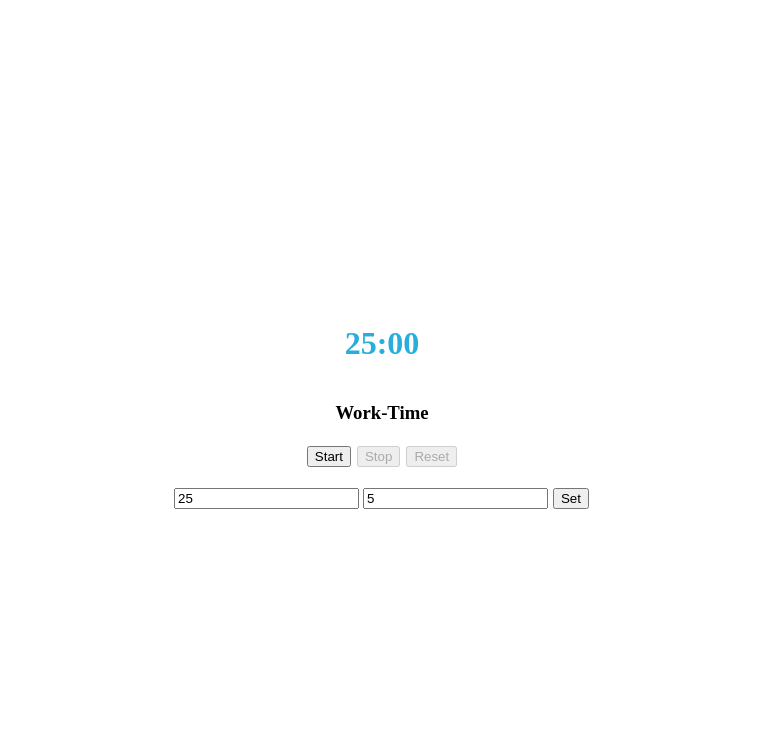
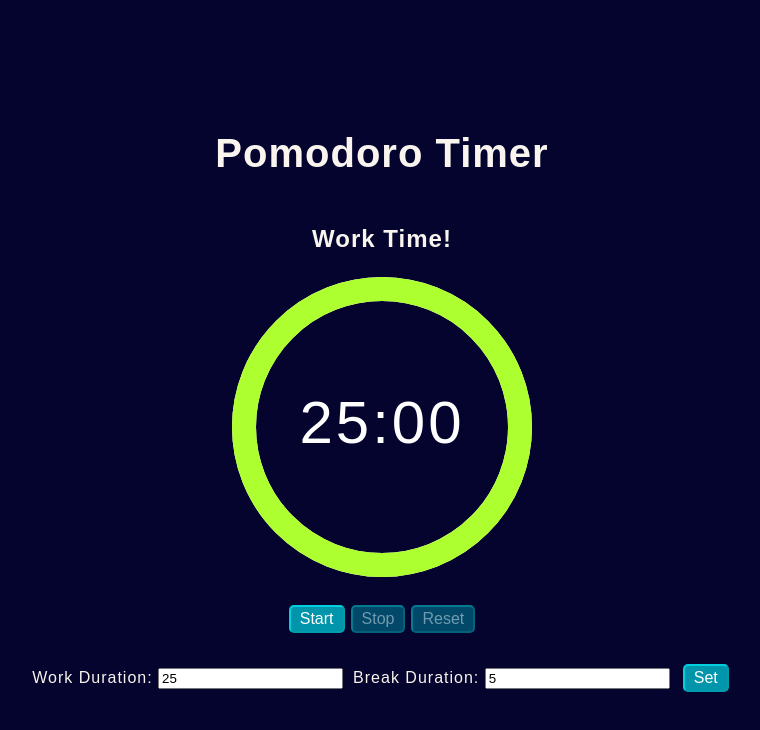
Before and after one commit to Logicalroots/React_project, a React app: page / in a window 1280 px wide. Shown: the top 730 px of the page, without its empty margins (258-1018 px from the left). Built offline with nearby package versions, Linux system fonts and the light colour scheme.

Commit message:
task completed

```diff
--- a/package.json
+++ b/package.json
@@ -15,6 +15,7 @@
     "css-loader": "^4.3.0",
     "jest-junit": "^11.1.0",
     "react": "^16.13.1",
+    "react-circular-progressbar": "^2.1.0",
     "react-dom": "^16.13.1",
     "style-loader": "^1.2.1",
     "webpack-cli": "^3.3.12"
--- a/src/components/App.js
+++ b/src/components/App.js
@@ -1,5 +1,6 @@
 import React, { Component, useEffect, useState } from "react";
 import '../styles/App.css';
+import CircularProgressTimer from "./CirculsarProgressTimer";
 
 const App = () => {
 
@@ -7,7 +8,7 @@ const App = () => {
   const [inputBreakTime, setInputBreakTime] = useState(5);
   const [min, setMin] = useState(25);
   const [sec, setSec] = useState(0);
-  const [message, setMessage] = useState("Work-Time");
+  const [message, setMessage] = useState("Work Time!");
   const [disableSet, setDisableSet] = useState(false);
   const [disableStart, setDisableStart] = useState(false);
   const [disableStop, setDisableStop] = useState(true);
@@ -17,23 +18,26 @@ const App = () => {
   const [displayTime, setDisplayTime] = useState("25:00");
   const [startFlag, setStartFlag] = useState(true);
   const [workflag, setWorkFlag] = useState(true);
+  const[settedWorkTime,setSettedWorkTime]=useState(25);
+  const[settedBreakTime,setSettedBreakTime]=useState(25);
 
 
   useEffect(() => {
 
     if (play) {
-      if (min == -1 && sec==59 ) {
+      // console.log(min,sec);
+      if (min == -1 && sec==58 ) {
+
         //if work time is going on then workflag is true
-        setDisplayTime("00:00")
         if (workflag) {
           alert("work duration is over")
-          setMessage("Break-Time");
+          setMessage("Break Time! Next session starts in:");
           workBreakswitch(inputBreakTime,workflag);
 
         }
         else {
           alert("break duration is over")
-          setMessage("Work-Time");
+          setMessage("Work Time");
           workBreakswitch(inputWorkTime,workflag);
         }
 
@@ -44,14 +48,14 @@ const App = () => {
           const showSec = sec < 10 ? "0" + sec : sec;
           const showMin = min < 10 ? "0" + min : min;
           setDisplayTime(`${showMin}:${showSec}`);
-          setSec(sec - 1);
+          setSec(()=>sec - 1);
 
-        }, 1000)
+        },1000)
         return () => clearInterval(timer);
       }
       else {
         setStartFlag(false);
-        setMin(min - 1);
+        setMin(()=>min - 1);
         setSec(59);
 
       }
@@ -68,7 +72,7 @@ const App = () => {
     setDisplayTime(`0${newTime}:00`)
     else
     setDisplayTime(`${newTime}:00`)
-    setWorkFlag(!workflag);
+    setWorkFlag((workflag)=>!workflag);
 
     setStartFlag(true);
   }
@@ -90,7 +94,8 @@ const App = () => {
     setDisplayTime(`${showMin}:00`);
     setMin(inputWorkTime);
     setSec(0);
-
+    setSettedWorkTime(inputWorkTime);
+    setSettedBreakTime(inputBreakTime);
 
   }
 
@@ -127,15 +132,18 @@ const App = () => {
     setInputWorkTime(25);
     setInputBreakTime(5);
     setDisplayTime("25:00");
-    setMessage("Work-Time");
+    setMessage("Work Time");
     setStartFlag(true);
   }
 
 
   return (
     <div id="main">
-      <h1>{displayTime}</h1>
-      <h3>{message}</h3>
+      <h1 id="heading"> Pomodoro Timer</h1>
+      <h3 id="message">{message}</h3>
+      <CircularProgressTimer time={displayTime} workDuration={settedWorkTime} breakDuration={settedBreakTime} workflag={workflag}/>
+      {/* <h1>{displayTime}</h1> */}
+
       <div className="controls">
         <button data-testid='start-btn' disabled={disableStart} onClick={start}>Start</button>
         <button data-testid='stop-btn' disabled={disableStop} onClick={stop} >Stop</button>
@@ -143,9 +151,15 @@ const App = () => {
       </div>
       <div className="form">
         <form action="" onSubmit={set}>
+          <label htmlFor="work-duration">Work Duration: </label>
+
           <input id="work-duration" type="number" data-testid='work-duration' value={inputWorkTime} placeholder="work duration" onChange={(e) => setInputWorkTime(validate(e.target.value))} disabled={disableInput} required />
 
-          <input type="number" data-testid='break-duration' value={inputBreakTime} placeholder="break duration" onChange={(e) => setInputBreakTime(validate(e.target.value))} disabled={disableInput} required/>
+          <label htmlFor="break-duration">Break Duration: </label>
+
+          <input id="break-duration" type="number" data-testid='break-duration' value={inputBreakTime} placeholder="break duration" onChange={(e) => setInputBreakTime
+          (validate(e.target.value))} disabled={disableInput} required/>
+
           <button data-testid='set-btn' disabled={disableSet} >Set</button>
         </form>
       </div>
--- /dev/null
+++ b/src/components/CirculsarProgressTimer.js
@@ -0,0 +1,34 @@
+import React from 'react'
+import "../styles/App.css"
+
+import { CircularProgressbar, buildStyles } from 'react-circular-progressbar';
+import 'react-circular-progressbar/dist/styles.css';
+const CircularProgressTimer = ({time,workDuration,breakDuration,workflag}) => {
+
+    let min=Number(time.substring(0,2));
+    let sec=Number(time.substring(3));
+    let totTimeInSec=(min*60)+sec;
+    let inputWorkTimeInSec=workDuration*60;
+    let inputBreakTimeInSec=breakDuration*60;
+    let deonminator=workflag?inputWorkTimeInSec:inputBreakTimeInSec;
+    let percentTimeLeft=(totTimeInSec/deonminator)*100;
+
+    return (
+
+        <>
+
+            <div id='pomodoro'>
+                <CircularProgressbar value={percentTimeLeft} text={`${time}`} styles={buildStyles({
+                    strokeLinecap:'butt',
+                    textSize: "20px",
+                    pathColor:totTimeInSec<=10?'red':'greenyellow',
+                    trailColor:'white',
+                    textColor:'white'
+
+                })} />
+            </div>
+
+        </>
+    )
+};
+export default CircularProgressTimer;
--- a/src/index.html
+++ b/src/index.html
@@ -4,7 +4,7 @@
 <meta charset="UTF-8">
 <meta name="viewport" content="width=device-width, initial-scale=1.0">
 <meta http-equiv="X-UA-Compatible" content="ie=edge">
-<title>React Boilerplate</title>
+<title>Pomodoro Timer</title>
 </head>
 <body>
 <div id="root">
--- a/src/styles/App.css
+++ b/src/styles/App.css
@@ -1,4 +1,11 @@
-
+body{
+    margin: 0;
+    padding: 0;
+    background-color: rgb(4, 4, 46);
+    color:rgb(249, 244, 238);
+    font-family: Arial, Helvetica, sans-serif;
+    letter-spacing: 1px;
+}
 #main {
     height: 100vh;
     display: flex;
@@ -6,13 +13,21 @@
     justify-content:center;
     align-items: center;
 }
-
+#heading{
+    font-size: 2.5em;
+    margin-bottom: 25px;
+    /* color: greenyellow; */
+}
+#message{
+    font-size: 1.5em;
+}
 h1 {
-    color: #27aedb;
+    /* color: #27aedb; */
+    /* color: rgb(254, 178, 193); */
     text-align: center;
 }
 .controls{
-    margin-bottom: 15px;
+    margin: 25px;
 }
 
 button {
@@ -21,7 +36,35 @@ button {
     justify-content: center;
     align-items: center;
     margin: 3px;
+    font-size: 1em;
+    padding:   3px 9px;
+   background-color:rgba(0, 247, 255, 0.6) ;
+   border-color:rgba(0, 247, 255, 0.6) ;
+   border-radius: 5px;
+   color: rgb(255, 255, 255);
+   font-weight:545;
+   /* border: none; */
 }
+button:hover{
+    cursor: pointer;
+    background-color:rgba(0, 247, 255, 0.849) ;
+    border-color:rgba(0, 247, 255, 0.849) ;
+    color: rgba(0, 0, 0, 0.756);
+}
+button:disabled{
+    background-color:rgba(0, 247, 255, 0.281) ;
+    border-color:rgba(0, 247, 255, 0.281) ;
+    color: rgba(240, 248, 255, 0.468);
+}
+button:disabled:hover{
+    cursor: not-allowed;
+}
+
 input{
-    margin: 2px;
+    margin-right: 10px;
 }
+#pomodoro{
+    display: flex;
+    align-items: center;
+
+}
```
Also changed, not shown: 1 other file (tests, documents, lock files or other folders).
